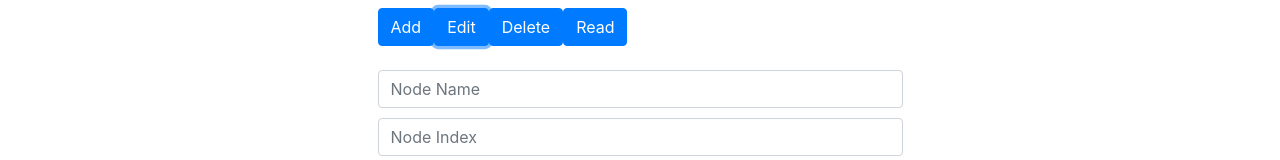
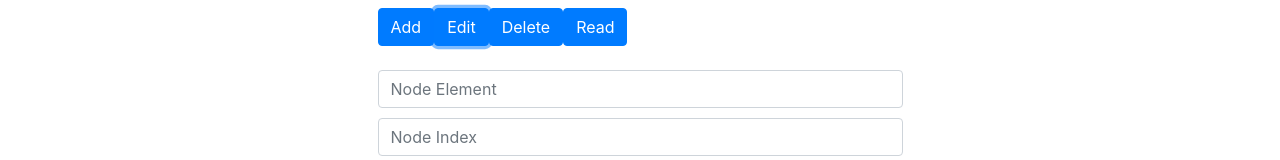
Before and after one commit to tgwalker93/LinkedList, a Vue app: page / in a window 1280 px wide. Both pictures are taken after a click on the button "Edit". Shown: the part 534-694 px from the top of the page. Built offline with nearby package versions, Linux system fonts and the light colour scheme.

Commit message:
update build

```diff
--- a/public/src/components/CreateLinkedList.vue
+++ b/public/src/components/CreateLinkedList.vue
@@ -16,11 +16,11 @@
 
 
         <!-- Add -->
-        <input type="text" class="form-control"  v-show="add" @keypress="typing=true" placeholder="Node Name" v-model="addName">
+        <input type="text" class="form-control"  v-show="add" @keypress="typing=true" placeholder="Node Element" v-model="addName">
         <!-- End Add -->
 
         <!-- Edit -->
-        <input type="text" class="form-control"  style="margin-bottom:10px;" v-show="edit" @keypress="typing=true" placeholder="Node Name" v-model="editName">
+        <input type="text" class="form-control"  style="margin-bottom:10px;" v-show="edit" @keypress="typing=true" placeholder="Node Element" v-model="editName">
         <input type="text" class="form-control" v-show="edit"  @keypress="typing=true" placeholder="Node Index" v-model="editIndex">
 
         <!-- End Edit -->
```
Also changed, not shown: public/build/bundle.js.
